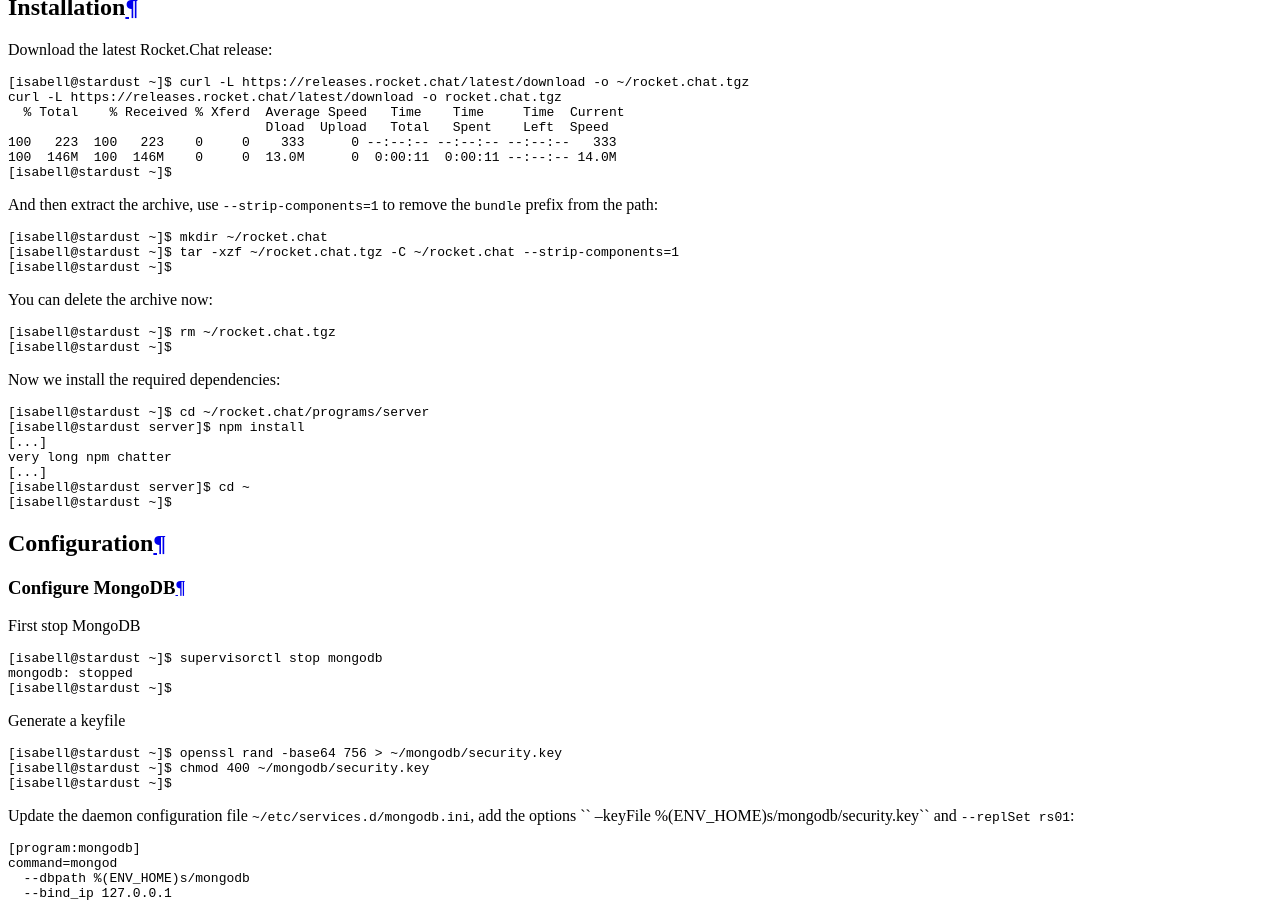
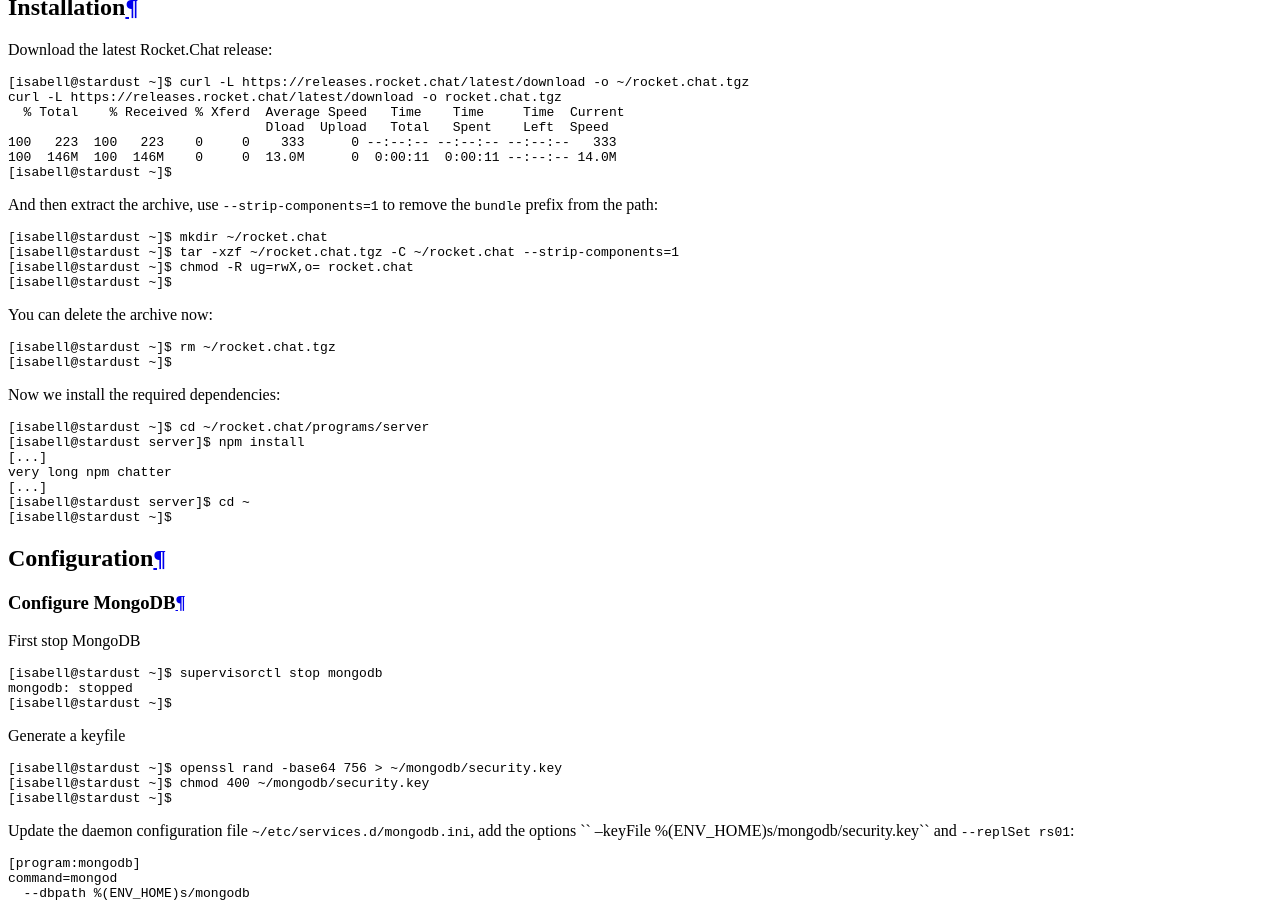
Before and after one commit to Uberspace/lab, a Sphinx documentation site: the page built from source/guide_rocketchat.rst, in a window 1280 px wide and 900 px high, scrolled down 5317 px. Built offline with Sphinx 7.4.7 and the Read the Docs theme 2.0.0, drawn with Linux system fonts in a browser that asks for light colours.

Commit message:
[RocketChat] add chmod because of broken rights in archive

```diff
--- a/source/guide_rocketchat.rst
+++ b/source/guide_rocketchat.rst
@@ -74,6 +74,7 @@
 
  [isabell@stardust ~]$ mkdir ~/rocket.chat
  [isabell@stardust ~]$ tar -xzf ~/rocket.chat.tgz -C ~/rocket.chat --strip-components=1
+ [isabell@stardust ~]$ chmod -R ug=rwX,o= rocket.chat
  [isabell@stardust ~]$
 
 You can delete the archive now:
```
